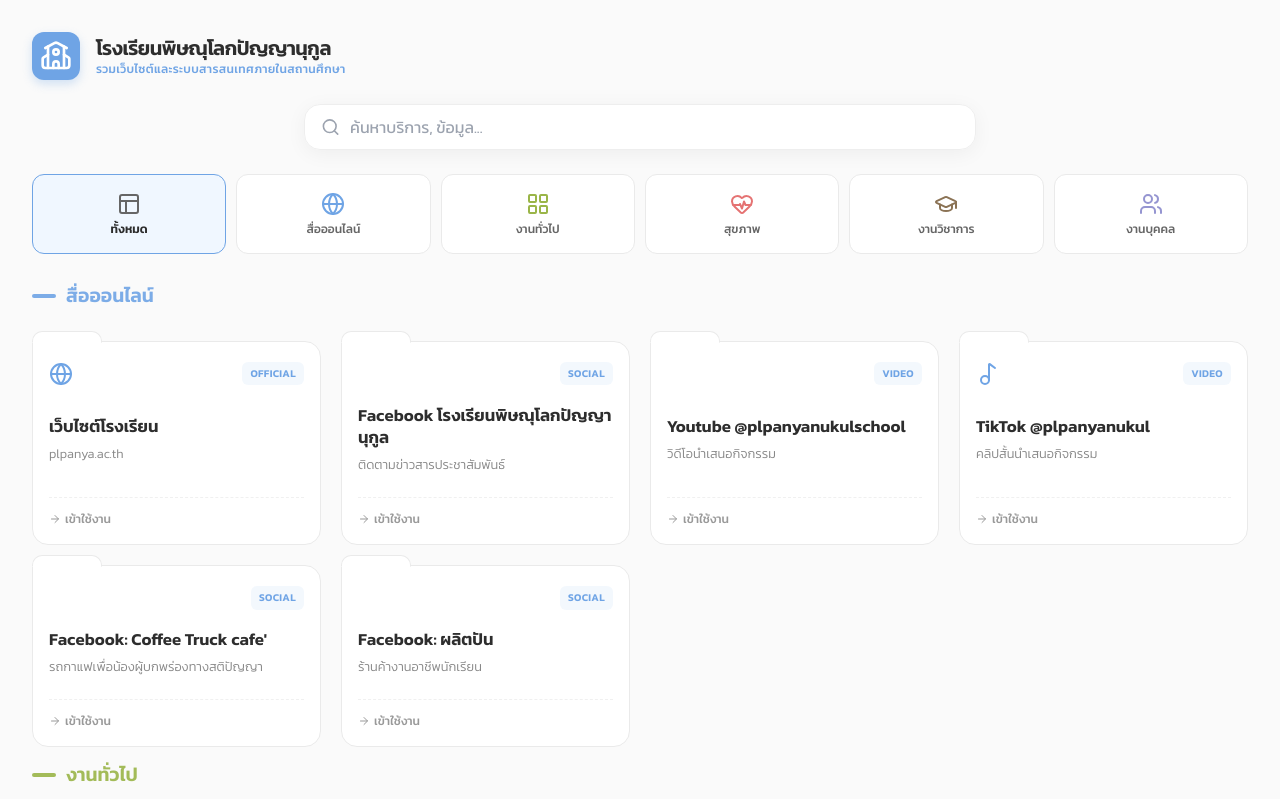
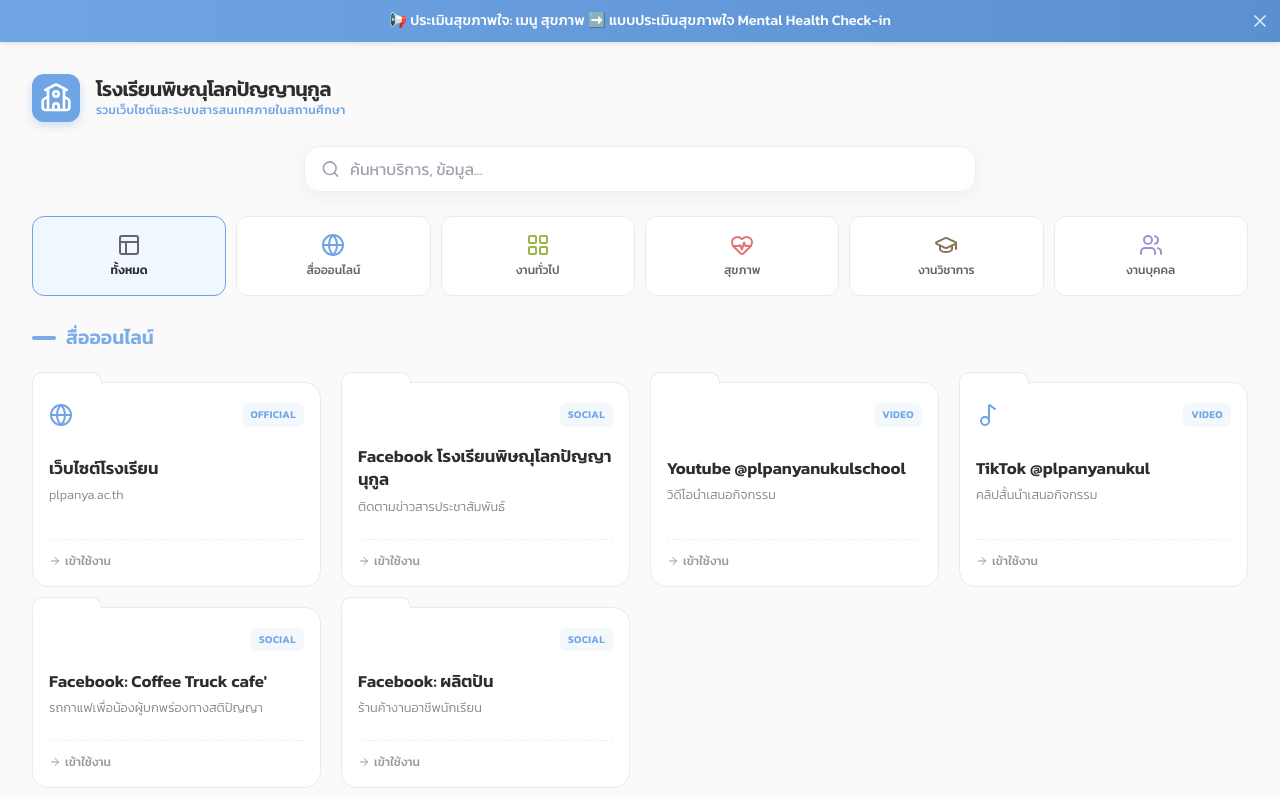
Before and after one commit to PLP-DB/portal, a plain HTML site: page index.html in a window 1280 px wide. Shown: the top 799 px of the page. Drawn offline with nearby package versions, Linux system fonts and the light colour scheme.

Commit message:
Update index.html

```diff
--- a/index.html
+++ b/index.html
@@ -335,8 +335,8 @@
         // 1. Config
         // ==========================================
         const announcementConfig = {
-            show: false,
-            text: "📢 ประกาศ: ยินดีต้อนรับสู่ Directory ใหม่ของโรงเรียนพิษณุโลกปัญญานุกูล"
+            show: true,
+            text: "📢 ประเมินสุขภาพใจ: เมนู สุขภาพ ➡️ แบบประเมินสุขภาพใจ Mental Health Check-in"
         };
 
         const COLORS = {
```
